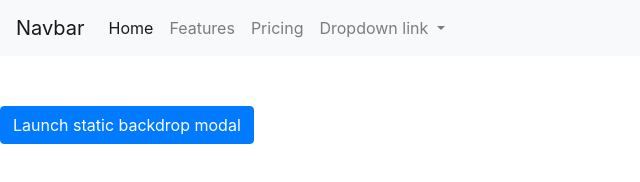
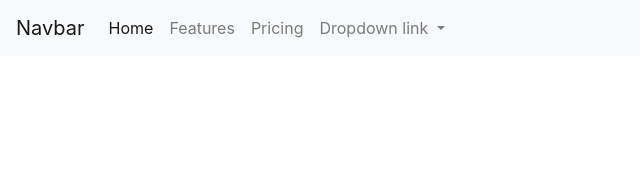
Before and after one commit to Tabarnakle/covid19, a plain HTML site: page index.html in a window 1280 px wide. Shown: the whole page, without its empty margins (0-640 px from the left). Drawn offline with nearby package versions, Linux system fonts and the light colour scheme; no server answers.

Commit message:
Elimina boton vacio de modal

```diff
--- a/index.html
+++ b/index.html
@@ -83,10 +83,7 @@
       </div>
     </div>
   </div>
-  <!-- Button trigger modal -->
-  <button type="button" class="btn btn-primary" data-toggle="modal" data-target="#staticBackdrop">
-    Launch static backdrop modal
-  </button>
+
 
 
   <!-- Modal -->
```
